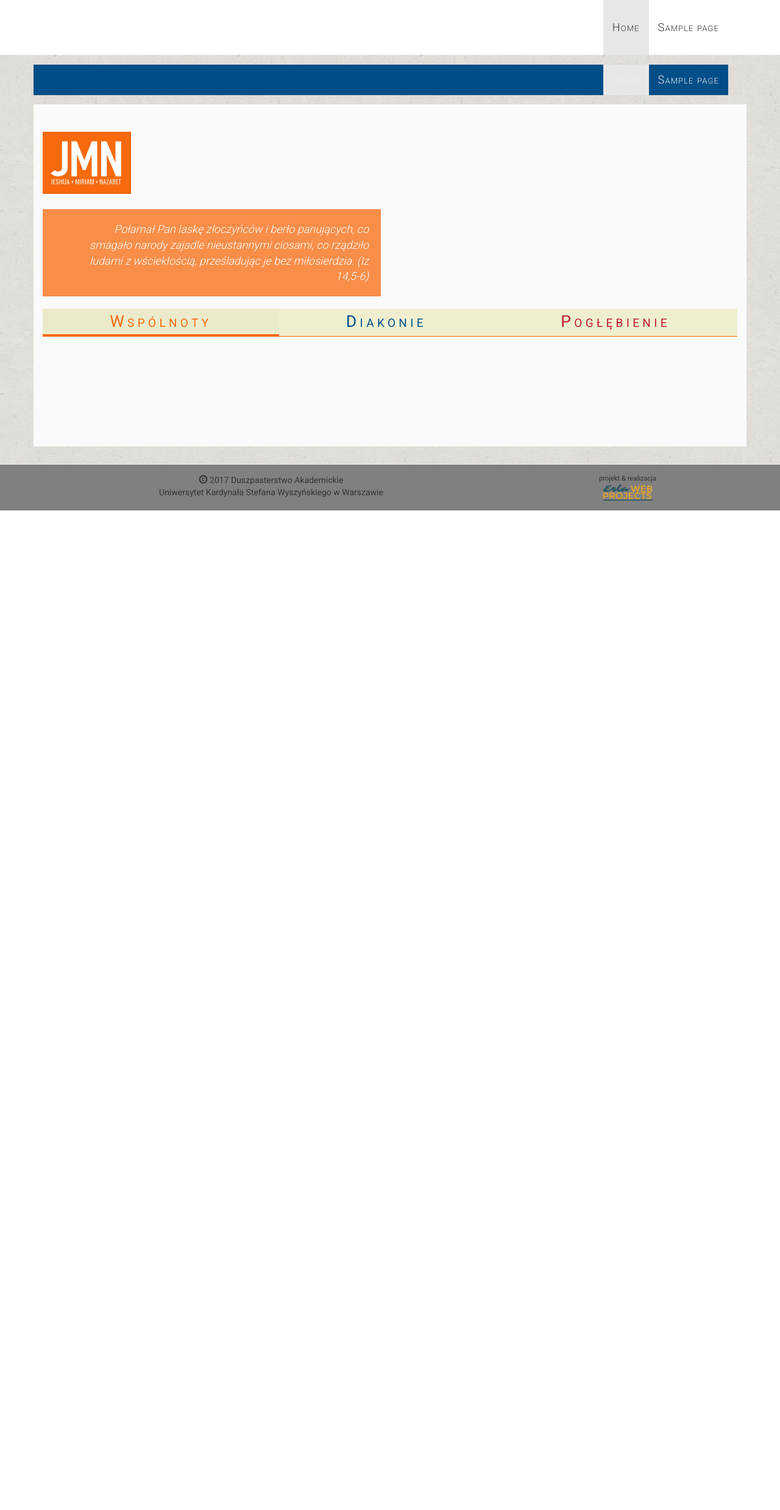
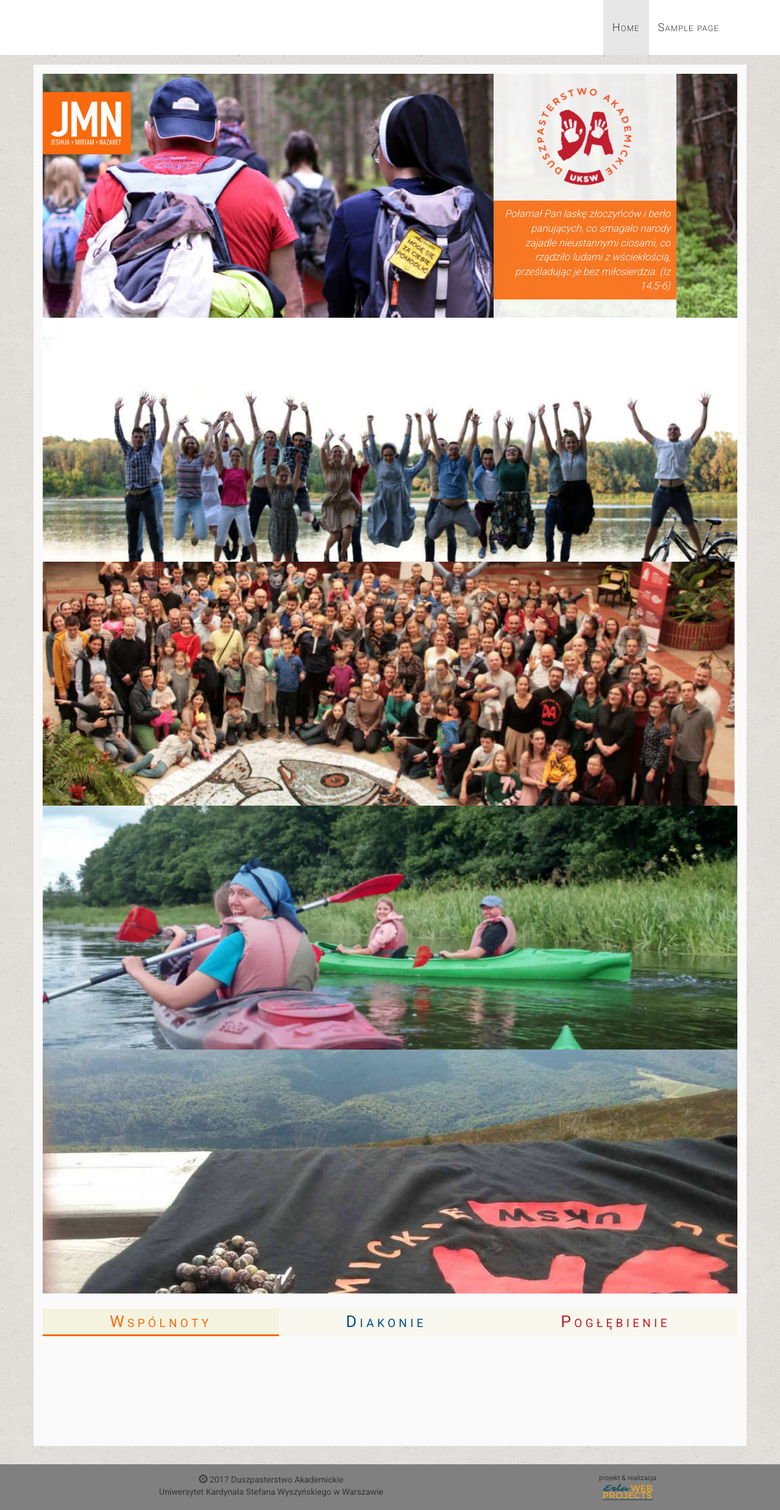
Before and after one commit to kowal2499/UKSW, a WordPress theme: template themes/UKSW-1.1/page-home2.php in a window 1280 px wide. Shown: the whole page at 61% size. Before the commit the page ends 837 px from the top, so only its background shows below. Run offline with PHP 8.4 and a stand-in for WordPress, Linux system fonts and the light colour scheme; the site name, menu and one post (Sample post) are stand-ins, and other content is empty; some libraries are stand-ins or nearby versions.

Commit message:
slider i usprawnienia

```diff
--- a/themes/UKSW-1.1/assets/js/main.js
+++ b/themes/UKSW-1.1/assets/js/main.js
@@ -1,6 +1,27 @@
 jQuery(document).ready(function() {
 
+	/**
+	 * Lightbox
+	 */
+
 	jQuery('a.js-lightbox').simpleLightbox();
+
+	/**
+	 * Slider na stronie głównej
+	 */
+	jQuery('#owl-simple').owlCarousel(
+		{
+			items: 1,
+			autoplay: true,
+			autoplayTimeout: 4500,
+			autoplayHoverPause: false,
+			loop: true,
+			animateOut: 'fadeOut'
+		});
+
+	/**
+	 * Ajaxowy lazy load wiadomości
+	 */
 
 	var NewsNavigation = function(el) {
 		this.$el = jQuery(document).find(el);
--- a/themes/UKSW-1.1/assets/src/scss/_front-page.scss
+++ b/themes/UKSW-1.1/assets/src/scss/_front-page.scss
@@ -1,11 +1,18 @@
 /* ###################################### FRONT-PAGE */
 
-section.welcome-screen {
+.welcome-screen {
 	position: relative;
+	box-sizing: border-box;
+
 
 	margin-top: 15px;
 	margin-bottom: 0;
 	min-height: 300px;
+
+	.section-slider {
+
+		display: inline-block;
+		width: 100%;
 
 		#navigation-mobile {
 			position: absolute;
@@ -13,33 +20,66 @@ section.welcome-screen {
 			width: 100%;
 		}
 
-	.logo {
+		.layer-logo {
 			position: absolute;
 			top: 30px;
 			left: 0;
 			z-index: 100;
+
 			img {
 				display: block;
 			}
 		}
 
+		.layer-sentence {
+			position: absolute;
+			top: 0;
+			right: 100px;
+			bottom: 0;
+
+			width: 300px;
+			height: 400px;
+			z-index: 100;
+
+			background-color: rgba(255, 255, 255, 0.9);
+			overflow: hidden;
+
+			img {
+				position: absolute;
+				display: block;
+				width: 60%;
+				left: 0;
+				right: 0;
+				margin: 10px auto;
+			}
+
 			.sentence {
 				position: absolute;
-		bottom: 0;
 				right: 0;
-		z-index: 100;
+				left: 0;
+				bottom: 30px;
 				width: 100%;
 
 				text-align: right;
-		padding: 20px;
-		padding-left: 10%;
+				padding: 10px;
 
 				color: #fff;
-		font-size: 18px;
+				font-size: 1.18em;
 				font-weight: 200;
 				font-style: italic;
 
-		background: rgba(249, 106, 14, 0.75)
+				background: rgba(249, 106, 14, 0.90)
+			}
+
+		}
+
+		.uksw-slide {
+			width: 100%;
+			height: 400px;
+
+			background-size: cover;
+			background-position: center center;
+		}
 	}
 }
 
@@ -49,8 +89,6 @@ section.row-content {
 	ul.nav.nav-pills,
 	.section-title {
 		background-color: $cBegeBackground;
-
-		border-bottom: 1px solid $cOrange;
 		margin-left: 0;
 		padding-left: 0;
 
@@ -97,7 +135,7 @@ section.row-content {
 		display: flex;
 		flex-direction: row;
 		justify-content: space-evenly;
-		flex-wrap: wrap;
+		flex-wrap: nowrap;
 
 		width: 100%;
 		height: 180px;
@@ -236,6 +274,12 @@ section article#wspolnoty2 {
 	bottom: auto !important;
 }
 
+@media screen and (max-width: 1199px) {
+	#main-container {
+		margin-top: 75px;
+	}
+}
+
 @media screen and (max-width: 991px) {
 	section.welcome-screen {
 		padding-top: 15px;
--- a/themes/UKSW-1.1/assets/src/scss/_navbar.scss
+++ b/themes/UKSW-1.1/assets/src/scss/_navbar.scss
@@ -52,9 +52,9 @@ ul.nav.navbar-nav.navbar-right {
 #navigation-alfa {
 	position: fixed;
 	left: 0;
-  right: 0;
-  width: 100%;
-  z-index: 200;
+	right: 0;
+	width: 100%;
+	z-index: 200;
 
 	background-color: rgb(255, 255, 255);
 
@@ -90,51 +90,6 @@ ul.nav.navbar-nav.navbar-right {
 
 	}
 
-}
-
-
-#navigation-beta {
-		width: 100%;
-		bottom: 0;
-		margin-bottom: 15px;
-		z-index: 100;
-
-		transition: all 0.4s ease;
-
-		li a {
-			line-height: 40px;
-			color: #eee !important;
-		}
-
-		.navbar-nav>li>a:hover {
-			border-bottom: 5px solid #f76a0c;
-			color: #333 !important;
-			background-color: #fafafa;
-		}
-
-		&.navbar.navbar-default {
-			margin-bottom: 0;
-			background-color: rgba(0, 78, 137, 0.9) !important;
-		}
-
-		ul.nav.navbar-nav.navbar-right {
-				margin-right: 15px;
-			}
-
-		&.affix {
-			position: fixed;
-			top: 50px;
-			left: 0;
-  		right: 0;
-
-  		width: 100%;
-  		height: 50px;
-  		z-index: 200;
-
-  		ul.nav.navbar-nav.navbar-right {
-				margin-right: 0;
-			}
-		}
 }
 
 #navigation-mobile {
@@ -179,8 +134,16 @@ ul.nav.navbar-nav.navbar-right {
 }
 
 @media screen and (max-width: 1199px) {
+	#navigation-alfa {
+		height: 60px;
+
+		li a {
+			line-height: 55px !important;
+		}
+	}
+
+
 	#navigation-alfa img {
-		margin-top: 15px;
 		height: 60px;
 	}
 	#navigation-alfa.affix img {
@@ -193,8 +156,7 @@ ul.nav.navbar-nav.navbar-right {
 }
 
 @media screen and (max-width: 991px) {
-	#navigation-alfa li a,
-	#navigation-beta li a {
+	#navigation-alfa li a {
 		font-size: 0.95em;
 	}
 	#navigation-alfa.sticky-nav li a,
--- a/themes/UKSW-1.1/assets/src/scss/mystyle.scss
+++ b/themes/UKSW-1.1/assets/src/scss/mystyle.scss
@@ -13,8 +13,8 @@ $cRed: #C01D2E;
 
 $cOrange: #f76a0c;
 $cContentBackground: #fafafa;
-$cBegeBackground: #efefd0;
-$cBegeBackground2: #ebebcb;
+$cBegeBackground: #efefd04a;
+$cBegeBackground2: #ebebcb66;
 
 $cText: #555;
 
--- /dev/null
+++ b/themes/UKSW-1.1/classes/slider.php
@@ -0,0 +1,13 @@
+<?php
+$items = ['001.jpg', '002.jpg', '003.jpg', '004.jpg', '005.jpg'];
+?>
+
+<div class="eoc-wrapper">
+    <div class="owl-carousel" id="owl-simple">
+
+        <?php foreach ($items as $item): ?>
+            <div class="uksw-slide" style="background-image: url('<?php echo get_template_directory_uri() . '/assets/slider/' . $item; ?>')"></div>
+        <?php endforeach; ?>
+
+    </div>
+</div>
--- a/themes/UKSW-1.1/header.php
+++ b/themes/UKSW-1.1/header.php
@@ -44,9 +44,3 @@
 		</div>
 
 		<div class="container" id="main-container">
-
-			<div class="row margin-fix">
-				<div class="col-md-12 secondary-nav-pattern">
-					<?php include "template-parts/content-navigation-secondary.php"; ?>
-				</div>
-			</div>
--- a/themes/UKSW-1.1/page-home2.php
+++ b/themes/UKSW-1.1/page-home2.php
@@ -28,7 +28,11 @@ $sentences = include_once 'classes/sentences.php';
 
 // losowanie cytatu z PŚ
 if (count((array)$sentences) > 1) {
+    do {
     $sentence = $sentences[rand(0, count((array)$sentences)-1)];
+    $words = count(preg_split('/\s+/', $sentence));
+    } while ($words > 33);
+
 }
 
 require_once get_template_directory() . '/classes/custompost.php';
@@ -52,17 +56,30 @@ get_header();
 
 ?>
         <div class="row backstage-pattern">
-            <div class="col-md-6">
-                <section class="welcome-screen">
-                    <?php do_shortcode('[eoc-simple]'); ?>
-                    <div class="logo"><img src="<?php echo get_template_directory_uri() . '/assets/imgs/jmn.jpg'; ?>" alt=""></div>
-                    <?php if ($sentence): ?>
-                        <div class="sentence">
-                            <?php echo $sentence; ?>
+            <div class="col-md-12">
+                <div class="welcome-screen">
+
+                    <div class="section-slider">
+                        <?php include_once 'classes/slider.php'; ?>
+                        <div class="layer-logo">
+                            <img src="<?php echo get_template_directory_uri() . '/assets/imgs/jmn.jpg'; ?>" alt="">
                         </div>
-                    <?php endif; ?>
-                </section>
+
+                        <div class="layer-sentence">
+                            <img class="" src="<?php echo get_template_directory_uri() . '/assets/imgs/da_circle_transparent.png'; ?>" alt="">
+
+                            <?php if ($sentence): ?>
+                                <div class="sentence">
+                                    <?php echo $sentence; ?>
+                                </div>
+                            <?php endif; ?>
+                        </div>
+
+                    </div>
+
+                </div>
             </div>
+
         </div><!-- row -->
 
         <?php if ($newsCount): ?>
--- a/themes/UKSW-1.1/template-parts/content-navigation-mobile.php
+++ b/themes/UKSW-1.1/template-parts/content-navigation-mobile.php
@@ -19,7 +19,7 @@
       <ul class="nav navbar-nav navbar-left">
 
       <?php
-      	$my_menus = Array ('primary', 'secondary');
+      	$my_menus = Array ('primary');
       	$menu_list = '';
 
       	foreach ( $my_menus as $menu_name) {
@@ -31,6 +31,11 @@
 			    foreach ( (array) $menu_items as $key => $menu_item ) {
 			        $title = $menu_item->title;
 			        $url = $menu_item->url;
+
+			        if (is_front_page() && $key == 0) {
+//			            $class = ''
+                    }
+
 			        $menu_list .= '<li class="mobile-menu-'.$menu_name.'"><a href="' . $url . '">' . $title . '</a></li>';
 			    }
 			}
```
Also changed, not shown: themes/UKSW-1.1/assets/build/css/mystyle.css, themes/UKSW-1.1/assets/imgs/da_circle.png (added), themes/UKSW-1.1/assets/imgs/da_circle_transparent.png (added), themes/UKSW-1.1/assets/slider/001.jpg (added), themes/UKSW-1.1/assets/slider/002.jpg (added), themes/UKSW-1.1/assets/slider/003.jpg (added), themes/UKSW-1.1/assets/slider/004.jpg (added), themes/UKSW-1.1/assets/slider/005.jpg (added). Lines whose indentation alone changed are shown as unchanged.
